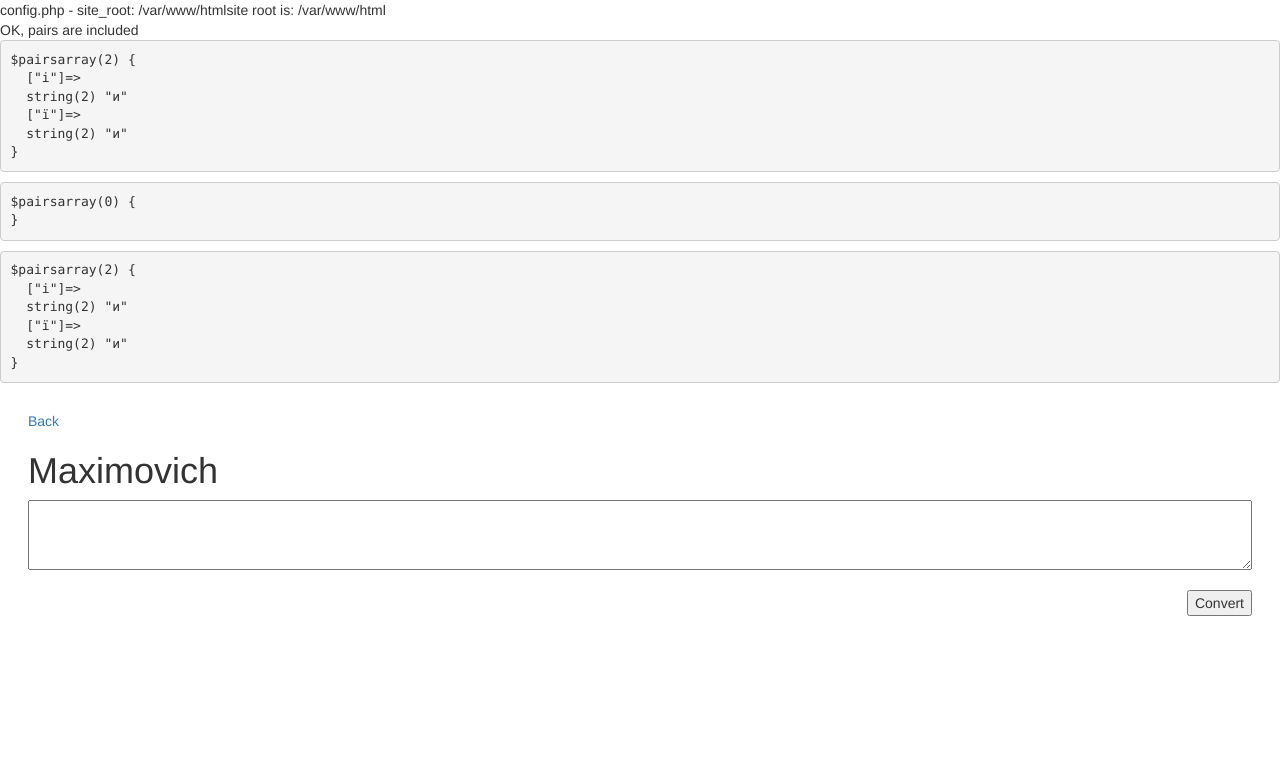
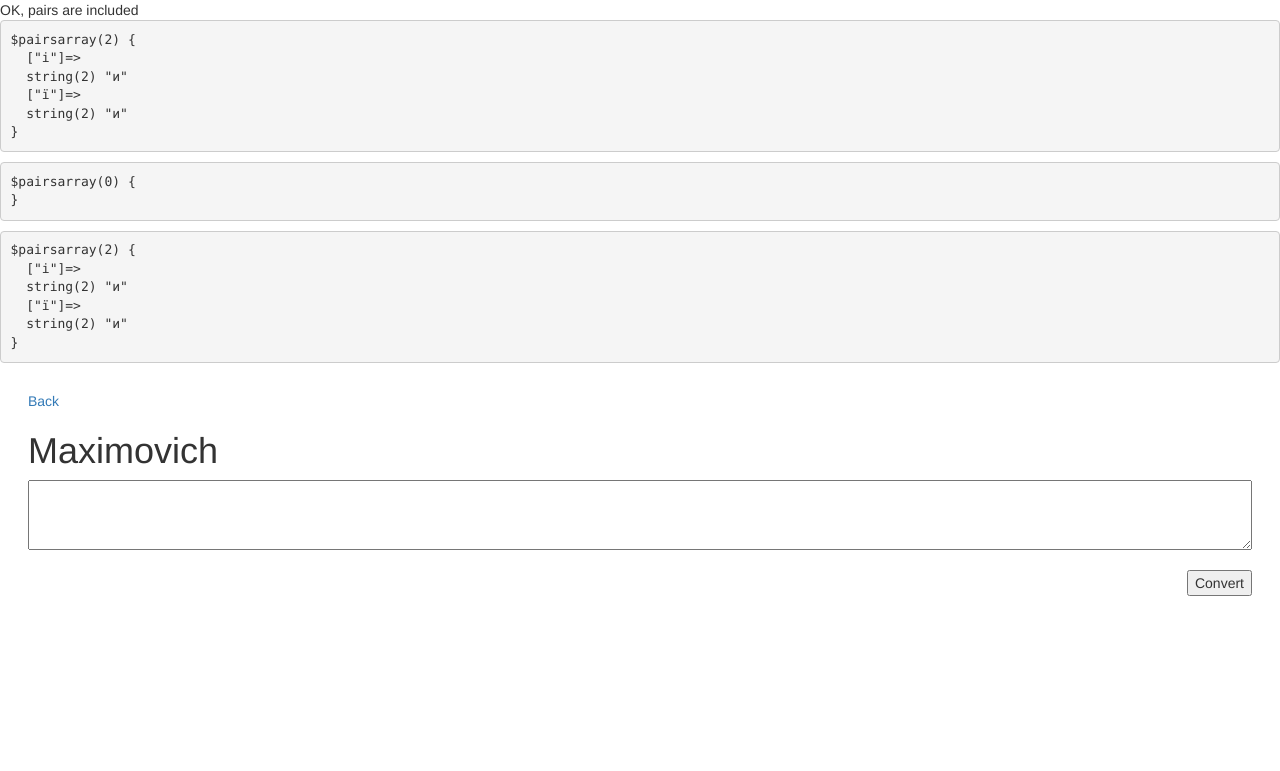
Before and after one commit to igoryen/maximovich, a PHP site: page / in a window 1280 px wide. Shown: the top 771 px of the page. Run offline with PHP 8.4, Linux system fonts and the light colour scheme.

Commit message:
checking to see the site root 2

```diff
--- a/config.php
+++ b/config.php
@@ -1,3 +1,3 @@
 <?php
-define('SITE_ROOT', $_SERVER['DOCUMENT_ROOT']);
-echo "config.php - site_root: " . SITE_ROOT;
+//define('SITE_ROOT', $_SERVER['DOCUMENT_ROOT']);
+//echo "config.php - site_root: " . SITE_ROOT;
--- a/index.php
+++ b/index.php
@@ -1,12 +1,12 @@
 <?php
 include 'config.php';
-echo "site root is: " . SITE_ROOT . "<br>";
+//echo "site root is: " . SITE_ROOT . "<br>";
 //include SITE_ROOT . "/text/pairs.php";
-include SITE_ROOT . "/text/pairs2.php";
-include SITE_ROOT . "/text/pangrams.php";
-include SITE_ROOT . "/text/yat.php";
+//include SITE_ROOT . "/text/pairs2.php";
+//include SITE_ROOT . "/text/pangrams.php";
+//include SITE_ROOT . "/text/yat.php";
 
-if ((include SITE_ROOT . '/text/pairs.php') == TRUE) {
+if ((include $_SERVER['DOCUMENT_ROOT'] . '/text/pairs.php') == TRUE) {
     echo 'OK, pairs are included';
 } else {
     echo 'No, pairs are not included';
```
